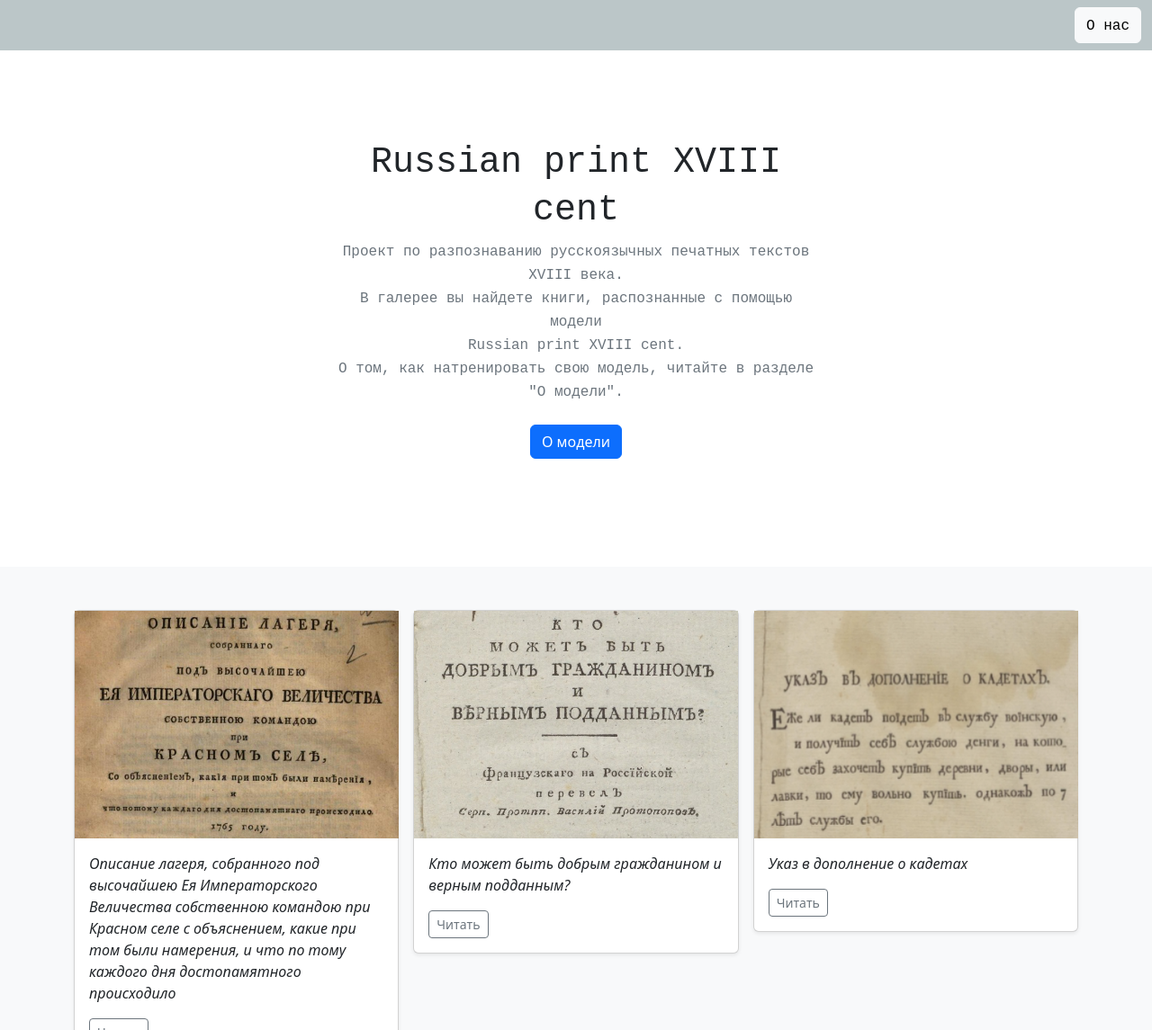
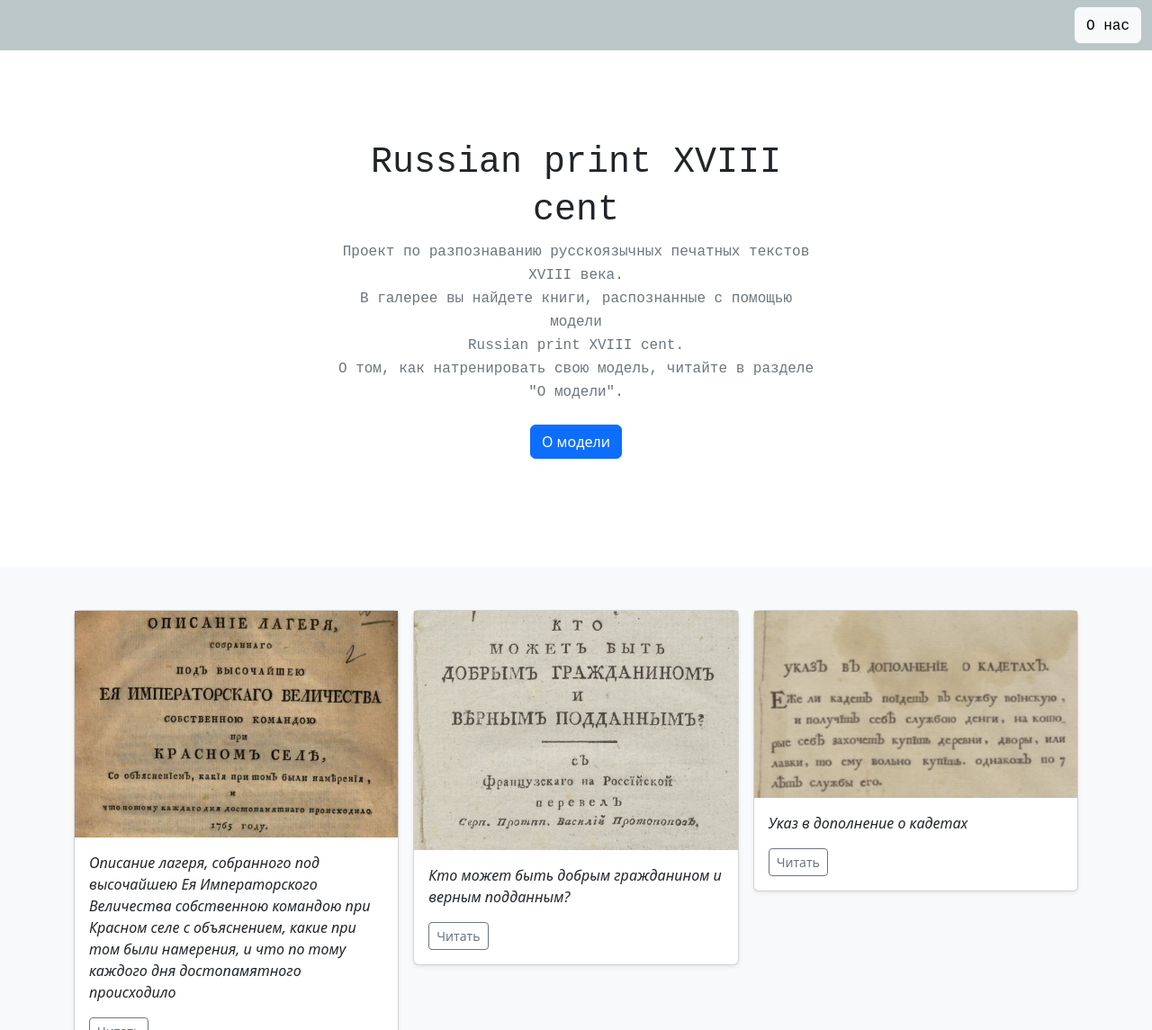
Before and after one commit to PolinaStaroverova/Russian-print-XVIII-cent, a plain HTML site: page index.html in a window 1280 px wide. Shown: the top 1145 px of the page at 90% size. Drawn offline with Linux system fonts and the light colour scheme.

Commit message:
Update index.html

```diff
--- a/index.html
+++ b/index.html
@@ -51,7 +51,7 @@
       <div class="row row-cols-1 row-cols-sm-2 row-cols-md-3 g-3">
         <div class="col">
           <div class="card shadow-sm">
-            <img class="post__elem_photo-img post__elem_photo-img--fit" src="static/img/opisanie_lagerya_sobrannogo.png" width="360" height="253"></img>
+            <img class="post__elem_photo-img post__elem_photo-img--fit" src="static/img/opisanie_lagerya_sobrannogo.png" width=100% height=auto></img>
             <div class="card-body">
               <p class="card-text">Описание лагеря, собранного под высочайшею Ея Императорского Величества собственною командою при Красном селе с объяснением, какие при том были намерения, и что по тому каждого дня достопамятного происходило</p>
               <div class="d-flex justify-content-between align-items-center">
@@ -65,7 +65,7 @@
         </div>
         <div class="col">
           <div class="card shadow-sm">
-            <img class="post__elem_photo-img post__elem_photo-img--fit" src="static/img/kto_mojhet_byt_dobrym_grazhdaninom.jpg" width="360" height="253"></img>
+            <img class="post__elem_photo-img post__elem_photo-img--fit" src="static/img/kto_mojhet_byt_dobrym_grazhdaninom.jpg" width=100% height=auto></img>
             <div class="card-body">
               <p class="card-text">Кто может быть добрым гражданином и верным подданным?</p>
               <div class="d-flex justify-content-between align-items-center">
@@ -79,7 +79,7 @@
         </div>
         <div class="col">
           <div class="card shadow-sm">
-            <img class="post__elem_photo-img post__elem_photo-img--fit" src="static/img/ukaz_v_dopolnenie_o_kadetah.png" width="360" height="253"></img>
+            <img class="post__elem_photo-img post__elem_photo-img--fit" src="static/img/ukaz_v_dopolnenie_o_kadetah.png" width=100% height=auto></img>
             <div class="card-body">
               <p class="card-text">Указ в дополнение о кадетах</p>
               <div class="d-flex justify-content-between align-items-center">
```
